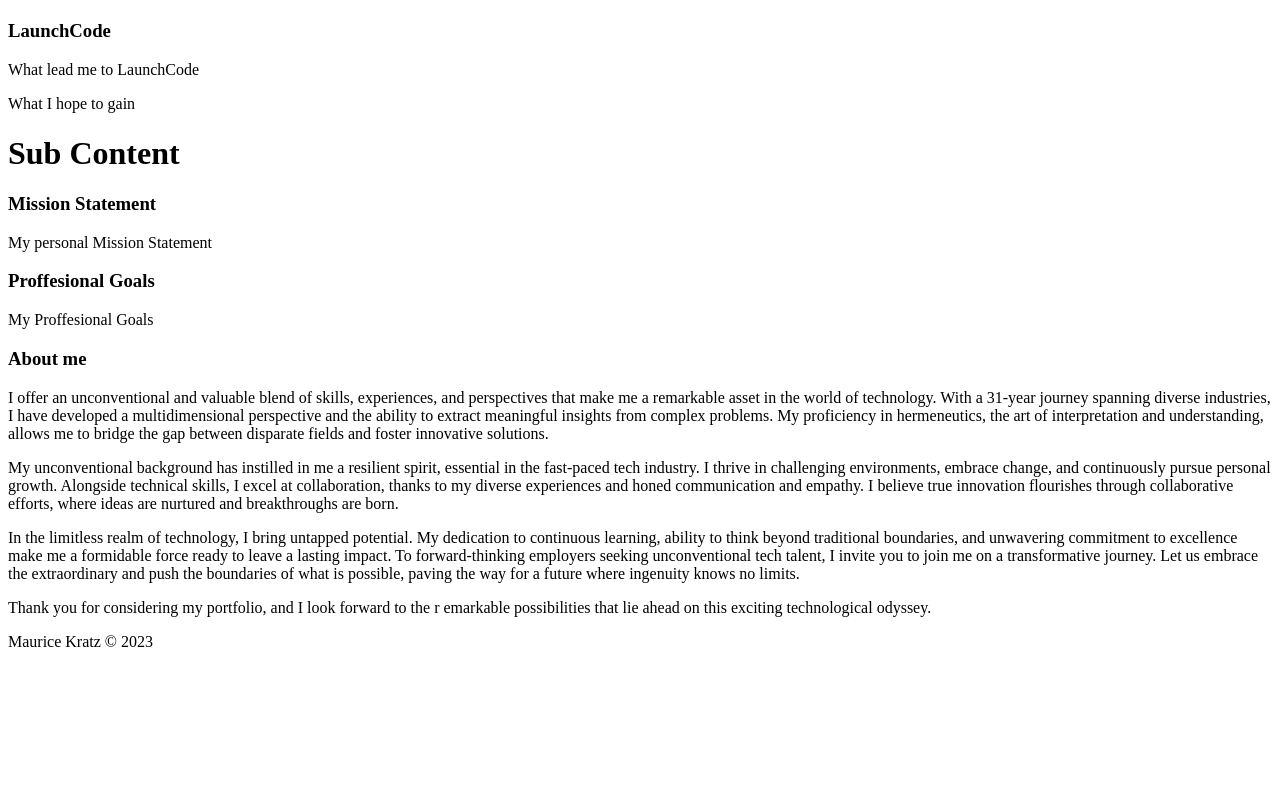
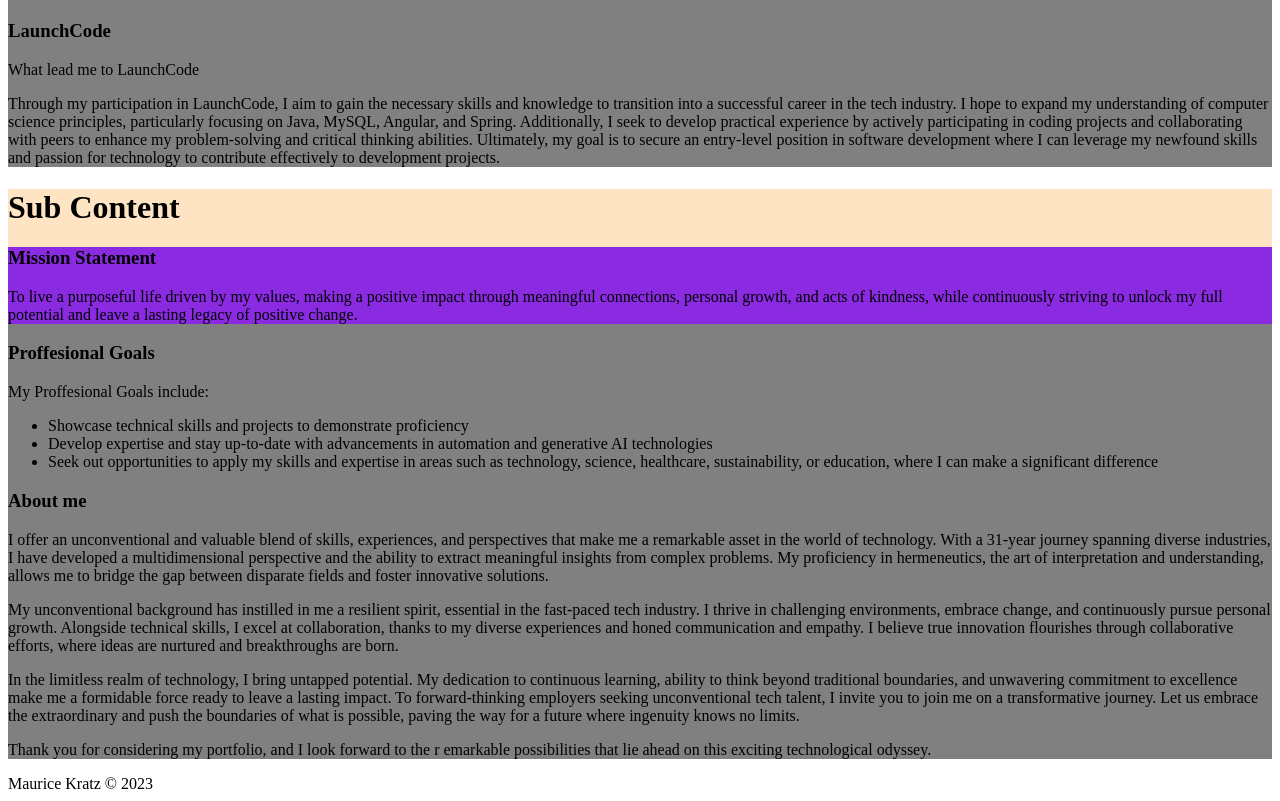
Before and after one commit to LaunchCodeAllhubs/js-assignment-4-html-me-something-KratzKodes, a website: page index.html in a window 1280 px wide. Shown: the part 745-1546 px from the top of the page. Before the commit the page ends 1404 px from the top, so only its background shows below. Drawn offline with Linux system fonts and the light colour scheme.

Commit message:
created a branch for content inside divs

```diff
--- a/index.html
+++ b/index.html
@@ -22,13 +22,13 @@
 <div>
 
    <!--Header-->
-   <div class="header">
+   <div class="header" style="background-color: grey;">
       <header>
          <h1>Assignment 4 Header</h1>
       </header>
    </div>
    <!--Menu Bar-->
-   <div class="menuBar">
+   <div class="menuBar" style="background-color: yellow;">
       <ul>
 
          <li><button>Mission Statement</button></li>
@@ -41,7 +41,7 @@
 
    <!--Main Content-->
    <div>
-      <div class="maindContent">
+      <div class="maindContent" style="background-color: grey;">
 
          <div class="mainHeader">
             <h2>
@@ -59,7 +59,13 @@
             <div class="LaunchCode">
                <h3>LaunchCode</h1>
                <p> What lead me to LaunchCode</p>
-               <p> What I hope to gain</p>
+               <p> Through my participation in LaunchCode, I aim to gain the necessary skills and knowledge to
+                  transition into a successful career in the tech industry. I hope to expand my understanding of
+                  computer science principles, particularly focusing on Java, MySQL, Angular, and Spring.
+                  Additionally, I seek to develop practical experience by actively participating in coding projects
+                  and collaborating with peers to enhance my problem-solving and critical thinking abilities.
+                   Ultimately, my goal is to secure an entry-level position in software development where I can
+                   leverage my newfound skills and passion for technology to contribute effectively to development projects.</p>
 
             </div>
 
@@ -68,23 +74,31 @@
 
    </div>
 
-      <div class="subContent">
+      <div class="subContent" style="background-color: bisque;">
          <div id="subContentHeader">
             <h1>Sub Content</h1>
          </div>
 
-         <div class="subContent">
+         <div class="subContent" style="background-color: grey;">
 
 
-            <div class="Mission Statement">
+            <div class="Mission Statement" style="background-color: blueviolet;">
                <h3>Mission Statement</h1>
-               <p>My personal Mission Statement</p>
+               <p>To live a purposeful life driven by my values, making a positive impact through
+                  meaningful connections, personal growth, and acts of kindness, while continuously
+                  striving to unlock my full potential and leave a lasting legacy of positive change.</p>
 
             </div>
 
             <div class="Proffesional Goals">
                <h3>Proffesional Goals</h1>
-               <p> My Proffesional Goals</p>
+               <p> My Proffesional Goals include:</p>
+               <ul>
+                  <li>Showcase technical skills and projects to demonstrate proficiency</li>
+                  <li>Develop expertise and stay up-to-date with advancements in automation and generative AI technologies</li>
+                  <li>Seek out opportunities to apply my skills and expertise in areas such as technology, science,
+                      healthcare, sustainability, or education, where I can make a significant difference</li>
+               </ul>
 
             </div>
 
```
